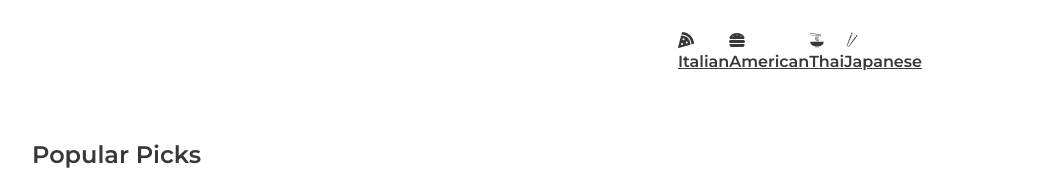
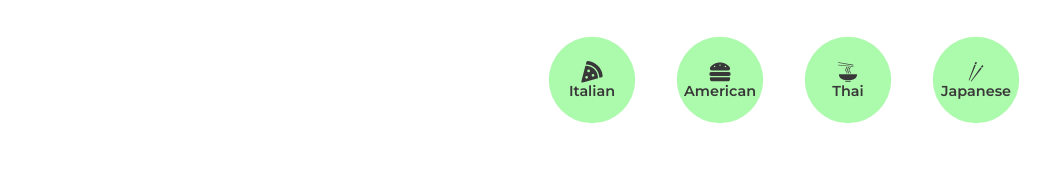
Before and after one commit to Pe6ko13/React_projects, a React (Create React App) app in the folder recipe_app/: page / in a window 1280 px wide. Shown: the top 173 px of the page, without its empty margins (0-1050 px from the left). Built offline with nearby package versions, Linux system fonts and the light colour scheme; no server answers.

Commit message:
add styling to cuisine component

```diff
--- a/recipe_app/src/components/Category.jsx
+++ b/recipe_app/src/components/Category.jsx
@@ -6,22 +6,22 @@
 const Category = () => {
     return (
         <List>
-            <NavLink to='/cuisine/Italian'>
+            <SLink to='/cuisine/Italian'>
                 <FaPizzaSlice />
                 <h4>Italian</h4>
-            </NavLink>
-            <NavLink to='/cuisine/American'>
+            </SLink>
+            <SLink to='/cuisine/American'>
                 <FaHamburger />
                 <h4>American</h4>
-            </NavLink>
-            <NavLink to='/cuisine/Italian'>
+            </SLink>
+            <SLink to='/cuisine/Thai'>
                 <GiNoodles />
                 <h4>Thai</h4>
-            </NavLink>
-            <NavLink to='/cuisine/Italian'>
+            </SLink>
+            <SLink to='/cuisine/Japanese'>
                 <GiChopsticks />
                 <h4>Japanese</h4>
-            </NavLink>
+            </SLink>
         </List>
     );
 };
@@ -32,4 +32,27 @@
     justify-content: center;
 `;
 
+const SLink = styled(NavLink)`
+    display: flex;
+    flex-direction: column;
+    justify-content: center;
+    align-items: center;
+    border-radius: 50%;
+    margin-right: 2rem;
+    text-decoration: none;
+    background: #acfaac;
+    width: 6rem;
+    height: 6rem;
+    cursor: pointer;
+    transform: scale(0.9);
+
+    svg {
+        font-size: 1.5rem;
+    }
+
+    &.active {
+        background: orange;
+    }
+`;
+
 export default Category;
--- a/recipe_app/src/pages/Cuisine.jsx
+++ b/recipe_app/src/pages/Cuisine.jsx
@@ -1,7 +1,56 @@
-import React from 'react';
+import React, { useEffect, useState } from 'react';
+import styled from 'styled-components';
+import { motion } from 'framer-motion';
+import { Link, useParams } from 'react-router-dom';
 
 function Cuisine() {
-    return <div>Cuisine</div>;
+    const [cuisine, setCuisine] = useState([]);
+    let params = useParams();
+
+    const getCuisine = async (name) => {
+        const data = await fetch(
+            `https://api.spoonacular.com/recipes/complexSearch?apiKey=${process.env.REACT_APP_API_KEY}&cuisine=${name}`
+        );
+        const recipes = await data.json();
+        setCuisine(recipes.results);
+    };
+
+    useEffect(() => {
+        getCuisine(params.type);
+    }, [params.type]);
+
+    return (
+        <Grid>
+            {cuisine.map((item) => {
+                return (
+                    <Card key={item.id}>
+                        <img src={item.image} alt='' />
+                        <h4>{item.title}</h4>
+                    </Card>
+                );
+            })}
+        </Grid>
+    );
 }
 
+const Grid = styled.div`
+    display: grid;
+    grid-template-columns: repeat(auto-fit, minmax(20rem, 1fr));
+    grid-gap: 3rem;
+`;
+
+const Card = styled.div`
+    img {
+        width: 100%;
+        border-radius: 2rem;
+    }
+    a {
+        text-decoration: none;
+    }
+    h4 {
+        text-align: center;
+        padding: 1rem;
+    }
+`;
+
 export default Cuisine;
```
